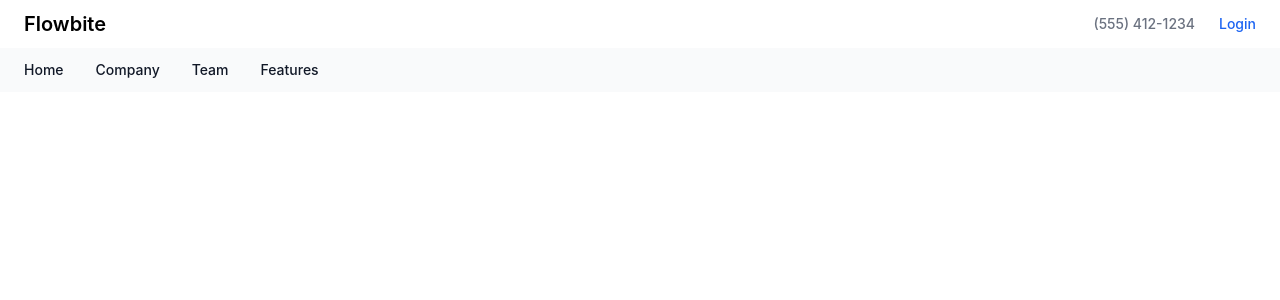
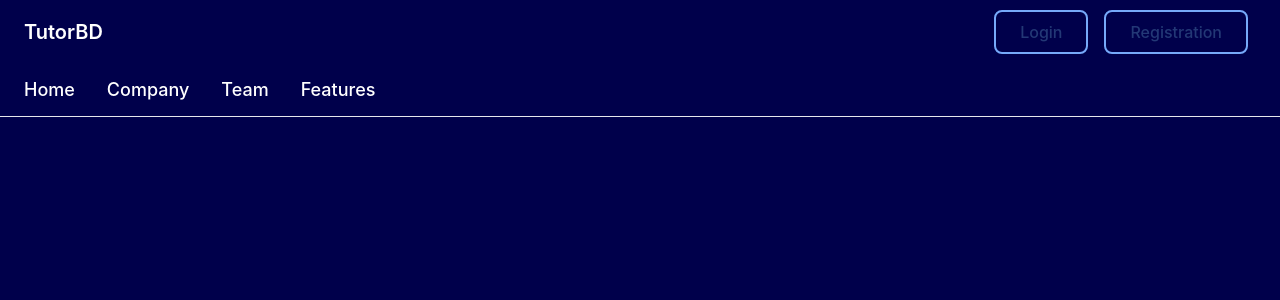
Before and after one commit to shuvo0007/service-review-client-side, a React (Create React App) app: page / in a window 1280 px wide. Shown: the top 300 px of the page. Built offline with nearby package versions, Linux system fonts and the light colour scheme.

Commit message:
header done

```diff
--- a/public/index.html
+++ b/public/index.html
@@ -24,7 +24,7 @@
       work correctly both with client-side routing and a non-root public URL.
       Learn how to configure a non-root public URL by running `npm run build`.
     -->
-    <title>React App</title>
+    <title>TutorBD</title>
   </head>
   <body>
     <noscript>You need to enable JavaScript to run this app.</noscript>
--- a/src/Components/Layouts/Header/Header.js
+++ b/src/Components/Layouts/Header/Header.js
@@ -1,52 +1,55 @@
+import { Button } from "flowbite-react";
 import React from "react";
+import { Link } from "react-router-dom";
 
 const Header = () => {
   return (
     <div>
-      <nav class="bg-white border-gray-200 dark:bg-gray-900">
-        <div class="flex flex-wrap justify-between items-center mx-auto max-w-screen-xl px-4 md:px-6 py-2.5">
-          <a href="https://flowbite.com" class="flex items-center">
-            <span class="self-center text-xl font-semibold whitespace-nowrap dark:text-white">
-              Flowbite
+      <nav className="bg-transparent border-gray-200 dark:bg-gray-900">
+        <div className="flex flex-wrap justify-between items-center mx-auto max-w-screen-xl px-4 md:px-6 py-2.5">
+          <a href="https://flowbite.com" className="flex items-center">
+            <span className="self-center text-xl font-semibold whitespace-nowrap text-white">
+              TutorBD
             </span>
           </a>
-          <div class="flex items-center">
-            <a
-              href="tel:5541251234"
-              class="mr-6 text-sm font-medium text-gray-500 dark:text-white hover:underline"
-            >
-              (555) 412-1234
-            </a>
-            <button class="text-sm font-medium text-blue-600 dark:text-blue-500 hover:underline">
-              Login
-            </button>
+          <div className="flex items-center">
+            <Link to={"/login"}>
+              <Button className="border-2 border-blue-400 p-2 rounded-lg mx-2 text-base  font-medium text-blue-900 dark:text-blue-500 hover:bg-red-500 hover:text-white">
+                Login
+              </Button>
+            </Link>
+            <Link to={"/registration"}>
+              <Button className="border-2 border-blue-400 p-2 rounded-lg mx-2 text-base  font-medium text-blue-900 dark:text-blue-500 hover:bg-red-500 hover:text-white">
+                Registration
+              </Button>
+            </Link>
           </div>
         </div>
       </nav>
-      <nav class="bg-gray-50 dark:bg-gray-700">
-        <div class="py-3 px-4 mx-auto max-w-screen-xl md:px-6">
-          <div class="flex items-center">
-            <ul class="flex flex-row mt-0 mr-6 space-x-8 text-sm font-medium">
+      <nav className="bg-transparent dark:bg-gray-700">
+        <div className="py-3 px-4 mx-auto max-w-screen-xl md:px-6">
+          <div className="flex items-center">
+            <ul className="flex flex-row mt-0 mr-6 space-x-8 text-lg font-medium">
               <li>
                 <button
-                  class="text-gray-900 dark:text-white hover:underline"
+                  className="text-white dark:text-white hover:underline"
                   aria-current="page"
                 >
                   Home
                 </button>
               </li>
               <li>
-                <button class="text-gray-900 dark:text-white hover:underline">
+                <button className="text-white dark:text-white hover:underline">
                   Company
                 </button>
               </li>
               <li>
-                <button class="text-gray-900 dark:text-white hover:underline">
+                <button className="text-white dark:text-white hover:underline">
                   Team
                 </button>
               </li>
               <li>
-                <button class="text-gray-900 dark:text-white hover:underline">
+                <button className="text-white dark:text-white hover:underline">
                   Features
                 </button>
               </li>
--- a/src/Components/Layouts/Outlets/Home/Home.js
+++ b/src/Components/Layouts/Outlets/Home/Home.js
@@ -7,6 +7,7 @@ const Home = () => {
   return (
     <div>
       <Header></Header>
+      <hr />
       <Outlet></Outlet>
       <Footer></Footer>
     </div>
--- a/src/index.css
+++ b/src/index.css
@@ -2,6 +2,7 @@
 @tailwind components;
 @tailwind utilities;
 body {
+  background-color: rgb(0, 0, 75);
   margin: 0;
   font-family: -apple-system, BlinkMacSystemFont, 'Segoe UI', 'Roboto', 'Oxygen',
     'Ubuntu', 'Cantarell', 'Fira Sans', 'Droid Sans', 'Helvetica Neue',
```
